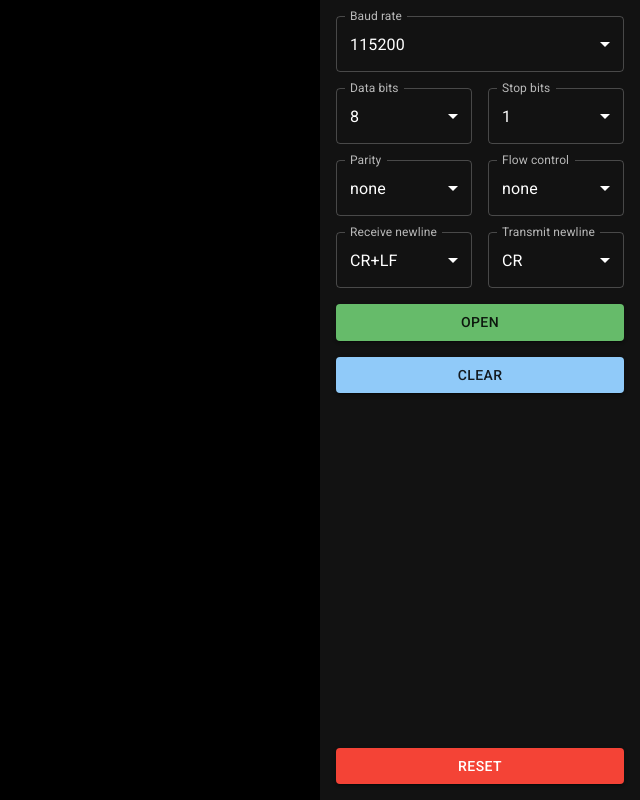
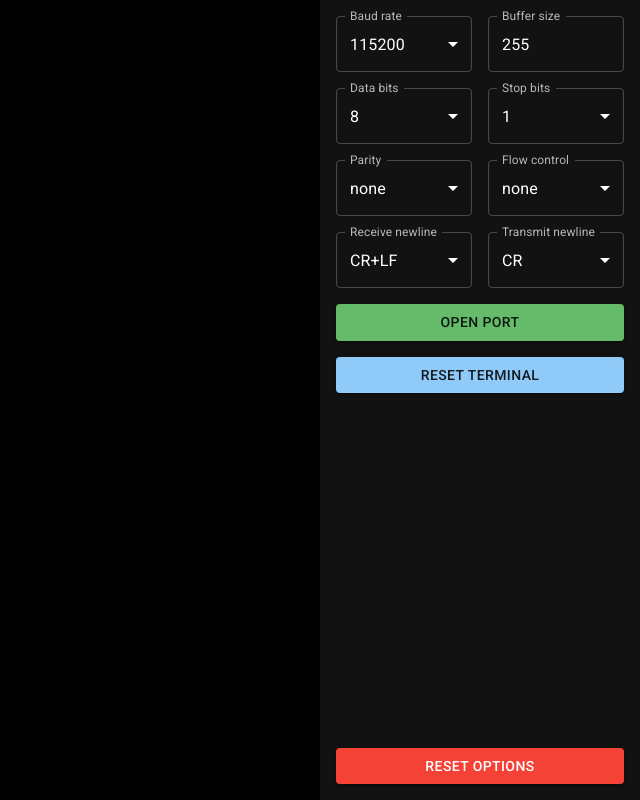
Before and after one commit to eyr1n/web-serial-term, a React (Vite) app: page / in a window 1280 px wide. Shown: the whole page, without its empty margins (640-1280 px from the left). Built offline with nearby package versions, Linux system fonts and the light colour scheme.

Commit message:
make abortable

```diff
--- a/src/App.tsx
+++ b/src/App.tsx
@@ -5,9 +5,10 @@ import {
   MenuItem,
   Select,
   Stack,
+  TextField,
 } from '@mui/material';
 import type { Terminal } from '@xterm/xterm';
-import { useRef } from 'react';
+import { useMemo, useRef } from 'react';
 import { XTerm } from './XTerm';
 import type { NewlineCharacter, XTermSerialOptions } from './XTermSerial';
 import { useLocalStorage } from './useLocalStorage';
@@ -23,8 +24,7 @@ const PARITY: ParityType[] = ['none', 'even', 'odd'];
 const FLOW_CONTROL: FlowControlType[] = ['none', 'hardware'];
 const NEWLINE_CHARACTER: NewlineCharacter[] = ['CR', 'LF', 'CR+LF'];
 
-export function App() {
-  const defaultOptions: XTermSerialOptions = {
+const DEFAULT_OPTIONS: XTermSerialOptions = {
   baudRate: BAUD_RATE[11],
   dataBits: DATA_BITS[1],
   stopBits: STOP_BITS[0],
@@ -33,10 +33,24 @@ export function App() {
   receiveNewline: NEWLINE_CHARACTER[2],
   transmitNewline: NEWLINE_CHARACTER[0],
 };
-  const [options, setOptions] = useLocalStorage('options', defaultOptions);
+const DEFAULT_BUFFER_SIZE = '255';
+
+export function App() {
+  const [options, setOptions] = useLocalStorage('options', DEFAULT_OPTIONS);
+  const [bufferSize, setBufferSize] = useLocalStorage(
+    'bufferSize',
+    DEFAULT_BUFFER_SIZE,
+  );
+  const bufferSizeError = useMemo(() => {
+    const value = Number.parseInt(bufferSize);
+    return Number.isNaN(value) || value < 1;
+  }, [bufferSize]);
   const updateOptions = (options: Partial<XTermSerialOptions>) =>
     setOptions((prev) => ({ ...prev, ...options }));
-  const resetOptions = () => setOptions(defaultOptions);
+  const resetOptions = () => {
+    setOptions(DEFAULT_OPTIONS);
+    setBufferSize(DEFAULT_BUFFER_SIZE);
+  };
 
   const terminal = useRef<Terminal>(null);
   const { reader, writer, closed, open, close } = useXTermSerial();
@@ -66,6 +80,7 @@ export function App() {
         }}
       >
         <Stack spacing={2}>
+          <Stack direction="row" spacing={2}>
             <FormControl fullWidth>
               <InputLabel>Baud rate</InputLabel>
               <Select
@@ -83,6 +98,20 @@ export function App() {
                 ))}
               </Select>
             </FormControl>
+            <FormControl fullWidth>
+              <TextField
+                label="Buffer size"
+                error={bufferSizeError}
+                disabled={!closed}
+                value={bufferSize}
+                onChange={(e) => {
+                  if (/^[0-9]*$/.test(e.target.value)) {
+                    setBufferSize(e.target.value);
+                  }
+                }}
+              />
+            </FormControl>
+          </Stack>
 
           <Stack direction="row" spacing={2}>
             <FormControl fullWidth>
@@ -204,13 +233,22 @@ export function App() {
           <Button
             variant="contained"
             color={closed ? 'success' : 'secondary'}
-            onClick={closed ? () => open(options) : close}
+            disabled={bufferSizeError}
+            onClick={
+              closed
+                ? () =>
+                    open({
+                      ...options,
+                      bufferSize: Number.parseInt(bufferSize),
+                    })
+                : close
+            }
           >
-            {closed ? 'Open' : 'Close'}
+            {closed ? 'Open' : 'Close'} port
           </Button>
 
           <Button variant="contained" onClick={() => terminal.current?.reset()}>
-            Clear
+            Reset terminal
           </Button>
         </Stack>
 
@@ -220,7 +258,7 @@ export function App() {
           disabled={!closed}
           onClick={resetOptions}
         >
-          Reset
+          Reset options
         </Button>
       </Stack>
     </Stack>
--- a/src/XTerm.tsx
+++ b/src/XTerm.tsx
@@ -50,7 +50,9 @@ export const XTerm = forwardRef<Terminal, XTermProps>(function XTerm(
           return;
         }
         terminal.current?.write(value);
-        abortable(reader.read(), controller.signal).then(loop);
+        abortable(reader.read(), controller.signal)
+          .then(loop)
+          .catch(() => {});
       })
       .catch(() => {});
     return () => {
@@ -63,9 +65,7 @@ export const XTerm = forwardRef<Terminal, XTermProps>(function XTerm(
     if (!writer) {
       return;
     }
-    const onData = terminal.current.onData(async (data) => {
-      await writer.write(data);
-    });
+    const onData = terminal.current.onData((data) => writer.write(data));
     return () => {
       onData.dispose();
     };
--- a/src/XTermSerial.ts
+++ b/src/XTermSerial.ts
@@ -23,7 +23,7 @@ export class XTermSerial {
     this.#port = await navigator.serial.requestPort();
     await this.#port.open(options);
     if (!this.#port.readable || !this.#port.writable) {
-      return;
+      throw new Error('The port is not readable and writable.');
     }
 
     const readerStream = new XTermSerialReceiveStream(receiveNewline);
--- a/src/useXTermSerial.ts
+++ b/src/useXTermSerial.ts
@@ -1,4 +1,4 @@
-import { useRef, useState } from 'react';
+import { useEffect, useRef, useState } from 'react';
 import { XTermSerial, type XTermSerialOptions } from './XTermSerial';
 
 export function useXTermSerial() {
@@ -8,11 +8,7 @@ export function useXTermSerial() {
   const [writer, setWriter] = useState<WritableStreamDefaultWriter<string>>();
   const [closed, setClosed] = useState(true);
 
-  return {
-    reader,
-    writer,
-    closed,
-    open: (options: XTermSerialOptions) =>
+  const open = (options: XTermSerialOptions) =>
     serial.current
       .open(options)
       .then(() => {
@@ -20,8 +16,9 @@ export function useXTermSerial() {
         setWriter(serial.current.writer);
         setClosed(false);
       })
-        .catch((e) => window.alert(e)),
-    close: () =>
+      .catch(alert);
+
+  const close = () =>
     serial.current
       .close()
       .then(() => {
@@ -29,6 +26,24 @@ export function useXTermSerial() {
         setWriter(undefined);
         setClosed(true);
       })
-        .catch((e) => window.alert(e)),
+      .catch(alert);
+
+  useEffect(() => {
+    const listener = () => {
+      alert('The device has been lost.');
+      close();
+    };
+    navigator.serial.addEventListener('disconnect', listener);
+    return () => {
+      navigator.serial.removeEventListener('disconnect', listener);
+    };
+  }, [close]);
+
+  return {
+    reader,
+    writer,
+    closed,
+    open,
+    close,
   };
 }
```
Lines whose indentation alone changed are shown as unchanged.
